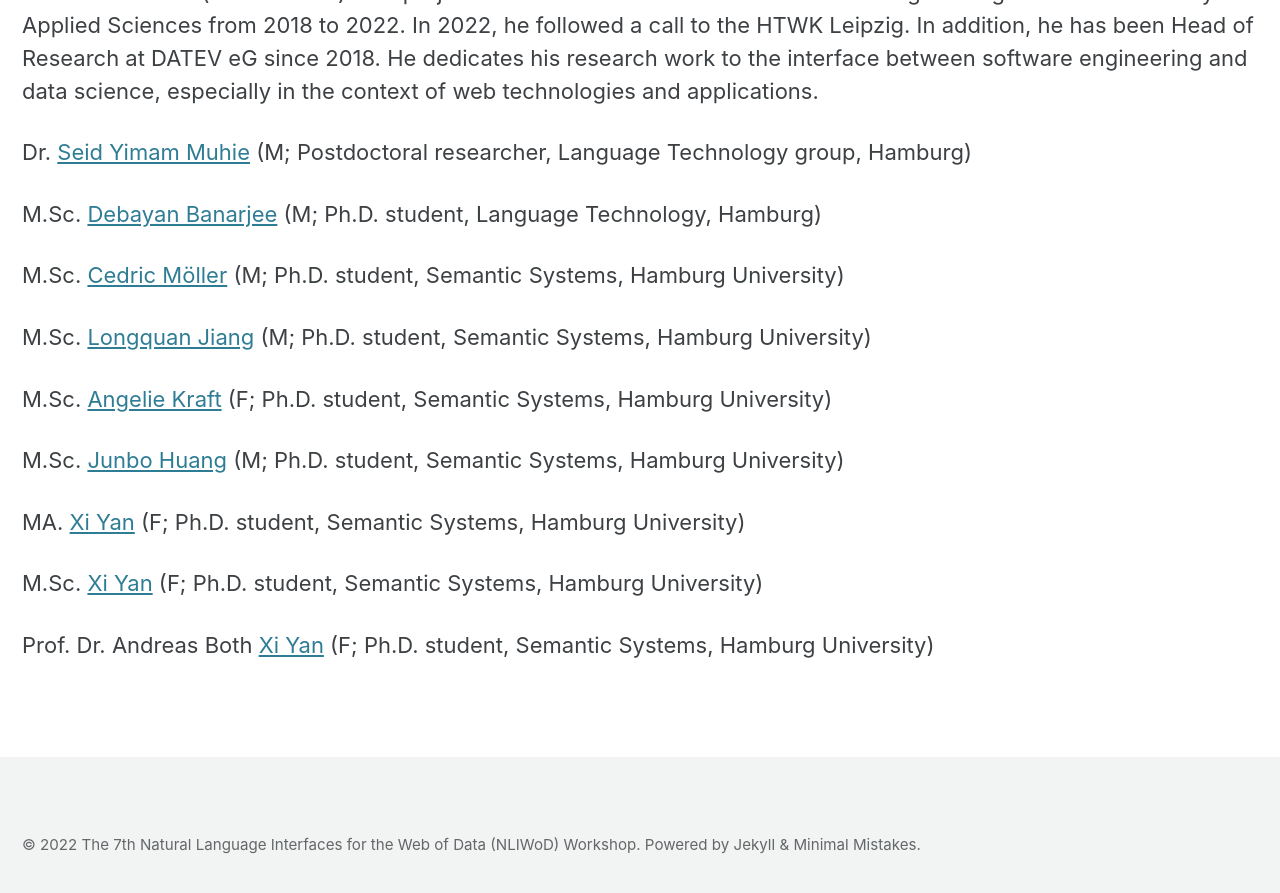
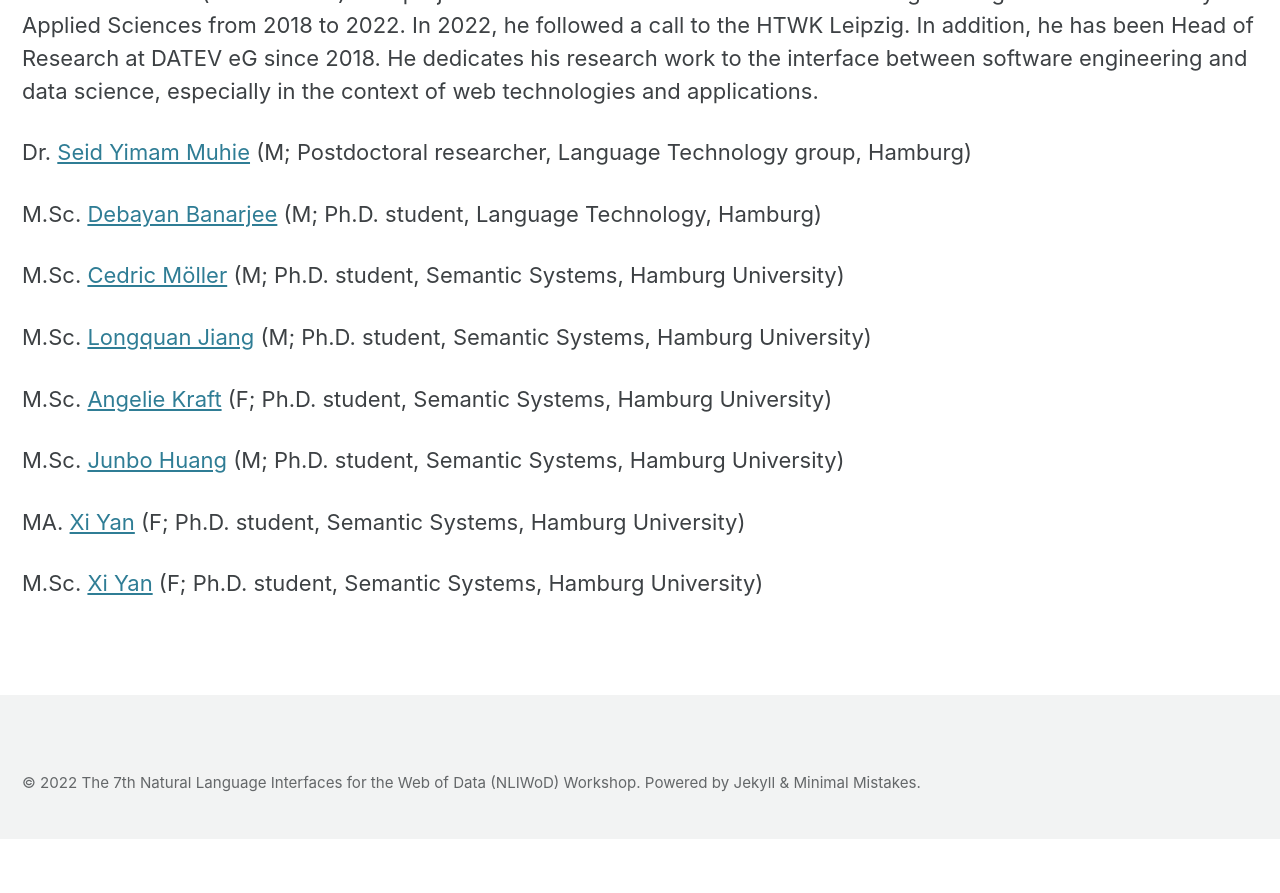
Before and after one commit to semantic-systems/nliwod-workshop, a Jekyll site: the page built from organization.md, in a window 1280 px wide and 900 px high, scrolled down 1857 px. Shown: the top 893 px of the window. Built offline with Jekyll 4.4.1, drawn with Linux system fonts in a browser that asks for light colours; cached includes are drawn as plain includes; after the commit the page ends 2696 px from its top, so only the background shows below that.

Commit message:
Update organization.md

```diff
--- a/organization.md
+++ b/organization.md
@@ -37,5 +37,3 @@ M.Sc. [Junbo Huang](https://www.inf.uni-hamburg.de/en/inst/ab/sems/people/junbo-
 MA.   [Xi Yan](https://www.inf.uni-hamburg.de/en/inst/ab/sems/people/xi-yan.html) (F; Ph.D. student, Semantic Systems, Hamburg University)
 
 M.Sc.   [Xi Yan](https://www.inf.uni-hamburg.de/en/inst/ab/sems/people/xi-yan.html) (F; Ph.D. student, Semantic Systems, Hamburg University)
-
-Prof. Dr. Andreas Both   [Xi Yan](https://www.inf.uni-hamburg.de/en/inst/ab/sems/people/xi-yan.html) (F; Ph.D. student, Semantic Systems, Hamburg University)
```
